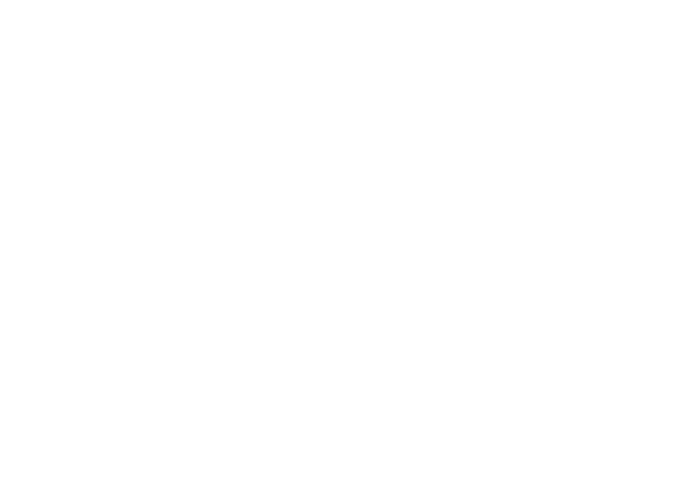
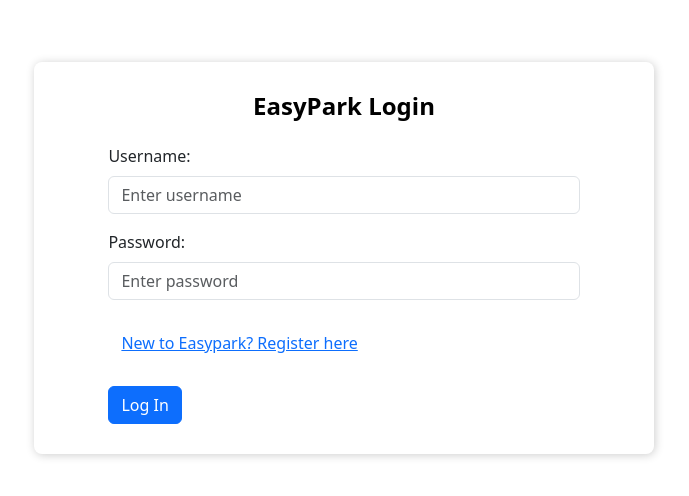
Before and after one commit to IgorSteps/easypark-ui, a React app: page / in a window 1280 px wide. Before the commit this address had no page. Shown: the part 142-638 px from the top of the page, without its empty margins (296-985 px from the left). Built offline with nearby package versions, Linux system fonts and the light colour scheme.

Commit message:
Feedback implementation 2 + adding of default path

```diff
--- a/src/App.js
+++ b/src/App.js
@@ -10,6 +10,7 @@
   return (
     <BrowserRouter>
         <Routes>
+            <Route exact path="/" element={<LoginForm />} />
             <Route path="/login" element={<LoginForm />} />
             <Route path="/register" element={<RegisterForm />} />
             <Route path="/driver-dashboard" element={<DriverDashboard />} />
--- a/src/controllers/createParkingLotController.js
+++ b/src/controllers/createParkingLotController.js
@@ -11,7 +11,7 @@
       console.debug(`Details are ${parkingLotDetails}`);
       await createParkingLot(parkingLotDetails);
       setError(null)
-    //   navigate back to admin home page
+      navigate('/admin-dashboard');
     } catch (error) {
       setError(error.message);
     }
```
Also changed, not shown: 1 other file (tests, documents, lock files or other folders).
